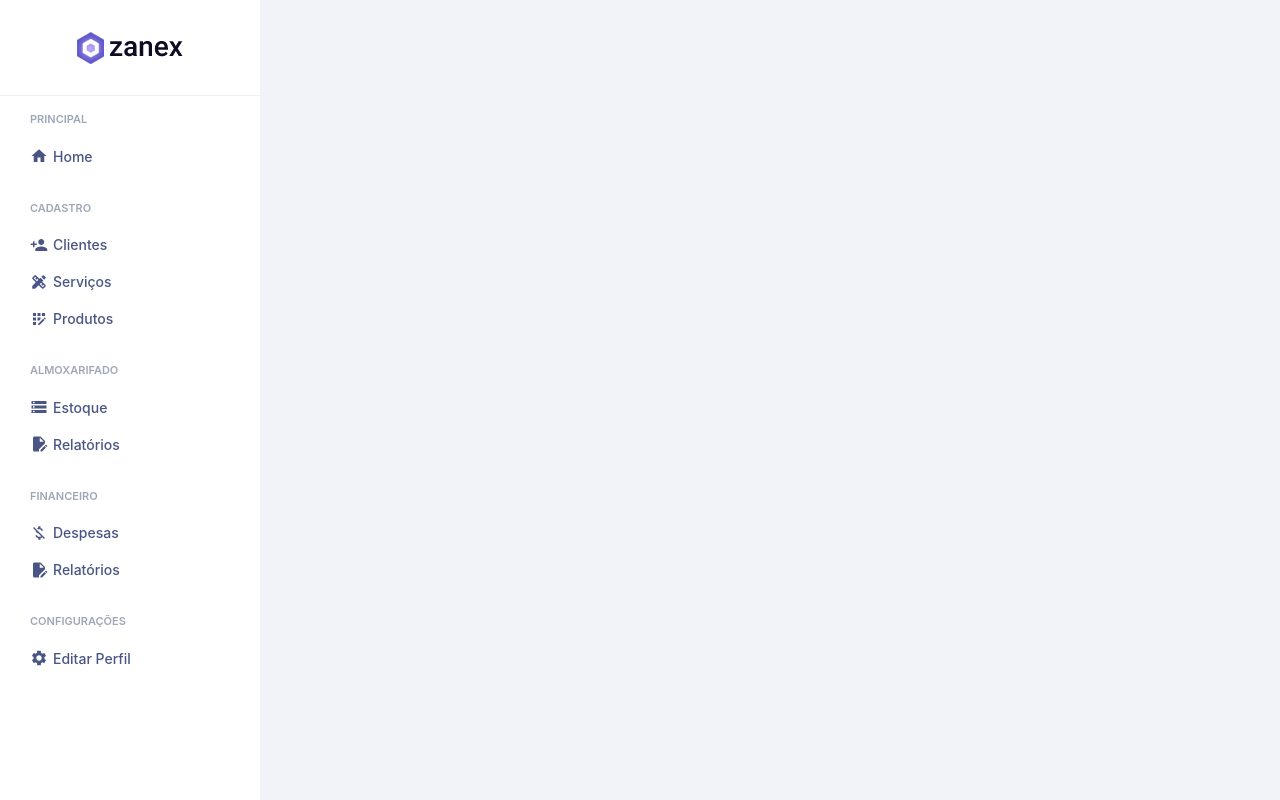
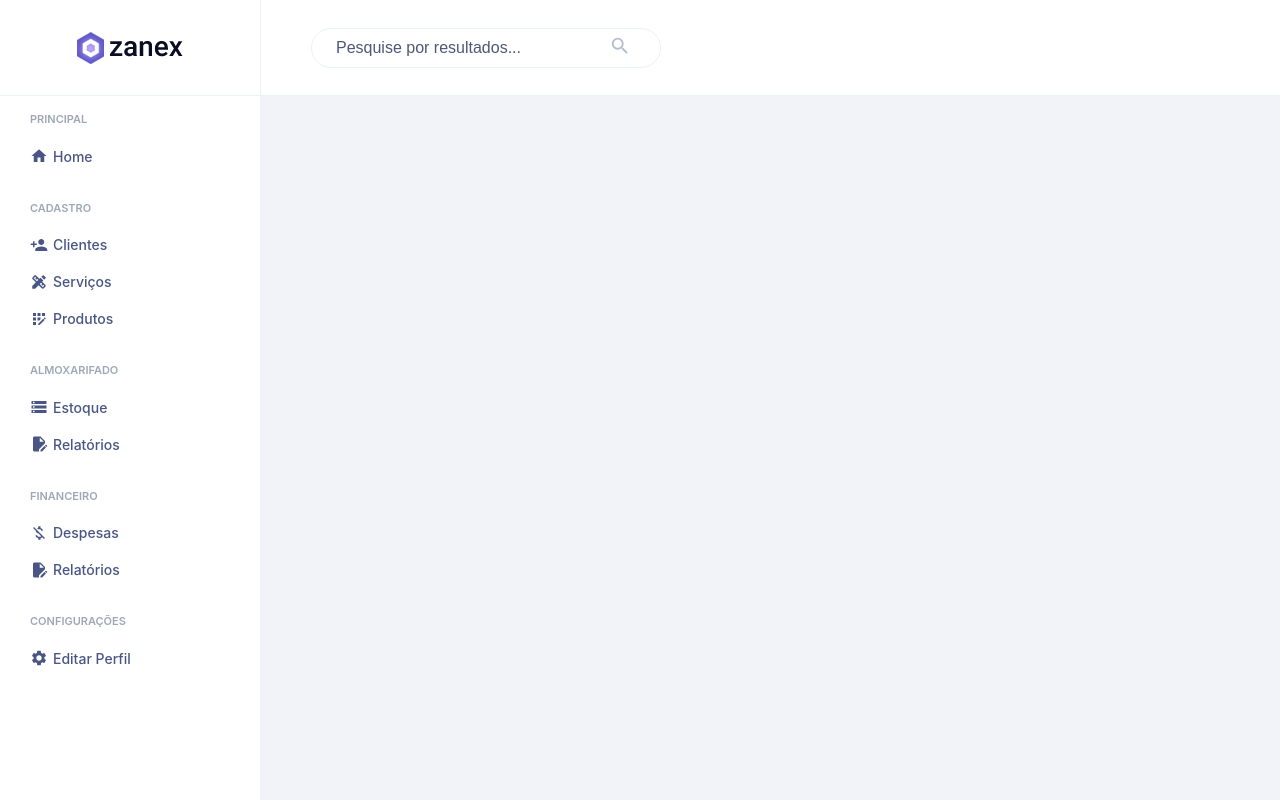
Before and after one commit to Rafael-Arruda/management-product, a React (Vite) app: page / in a window 1280 px wide. Built offline with nearby package versions, Linux system fonts and the light colour scheme.

Commit message:
feat: iniciando criação do componente Topbar

```diff
--- a/src/components/Sidenav/style.js
+++ b/src/components/Sidenav/style.js
@@ -9,7 +9,7 @@ export const Aside = styled.aside`
 
 export const Logo = styled.div`
     height: 12vh;
-    border-bottom: 1px solid #ecf0fa;
+    border-bottom: 1px solid var(--border-color);
     display: flex;
     align-items: center;
     justify-content: center;
--- a/src/components/Topbar/index.jsx
+++ b/src/components/Topbar/index.jsx
@@ -0,0 +1,18 @@
+import React from "react";
+
+import { Header, Search } from './style';
+
+import { MdSearch } from 'react-icons/md';
+
+export default function Topbar() {
+    return(
+        <Header>
+            <Search>
+                <input type="text" placeholder="Pesquise por resultados..."/>
+                <button>
+                    <MdSearch size={22} color="#b4bdce"/>
+                </button>
+            </Search>
+        </Header>
+    )
+}
--- a/src/components/Topbar/style.js
+++ b/src/components/Topbar/style.js
@@ -0,0 +1,45 @@
+import styled from 'styled-components';
+
+export const Header = styled.header`
+    background-color: var(--white);
+    display: flex;
+    align-items: center;
+
+    width: 100%;
+    height: 12vh;
+    border-left: 1px solid var(--border-color);
+    border-bottom: 1px solid var(--border-color);
+
+    position: fixed;
+    z-index: 99;
+    top: 0;
+    left: 260px;
+`;
+
+export const Search = styled.div`
+    margin-left: 50px;
+    border: 1px solid var(--border-color);
+    display: flex;
+    align-items: center;
+    justify-content: space-between;
+    width: 350px;
+    height: 40px;
+    border-radius: 20px;
+    padding: 16px 24px;
+
+    input {
+        width: 100%;
+        border: none;
+        font-size: 16px;
+        color: #4d5875;
+    }
+    input::placeholder {
+        color: #4d5875;
+    }
+
+    button {
+        padding: 5px;
+        background: none;
+        border: none;
+    }
+`;
--- a/src/global.css
+++ b/src/global.css
@@ -30,6 +30,7 @@
   --danger: #dc3545;
   --light: #f8f9fa;
   --dark: #343a40;
+  --border-color: #ecf0fa;
 
   /* color-scheme: light dark; */
   color: #424344;
--- a/src/pages/Home/index.jsx
+++ b/src/pages/Home/index.jsx
@@ -3,11 +3,13 @@ import React from "react";
 import { Container } from './style';
 
 import Sidenav from '../../components/Sidenav';
+import Topbar from "../../components/Topbar";
 
 export default function Home() {
     return(
         <Container>
             <Sidenav/>
+            <Topbar/>
         </Container>
     )
 }
```
